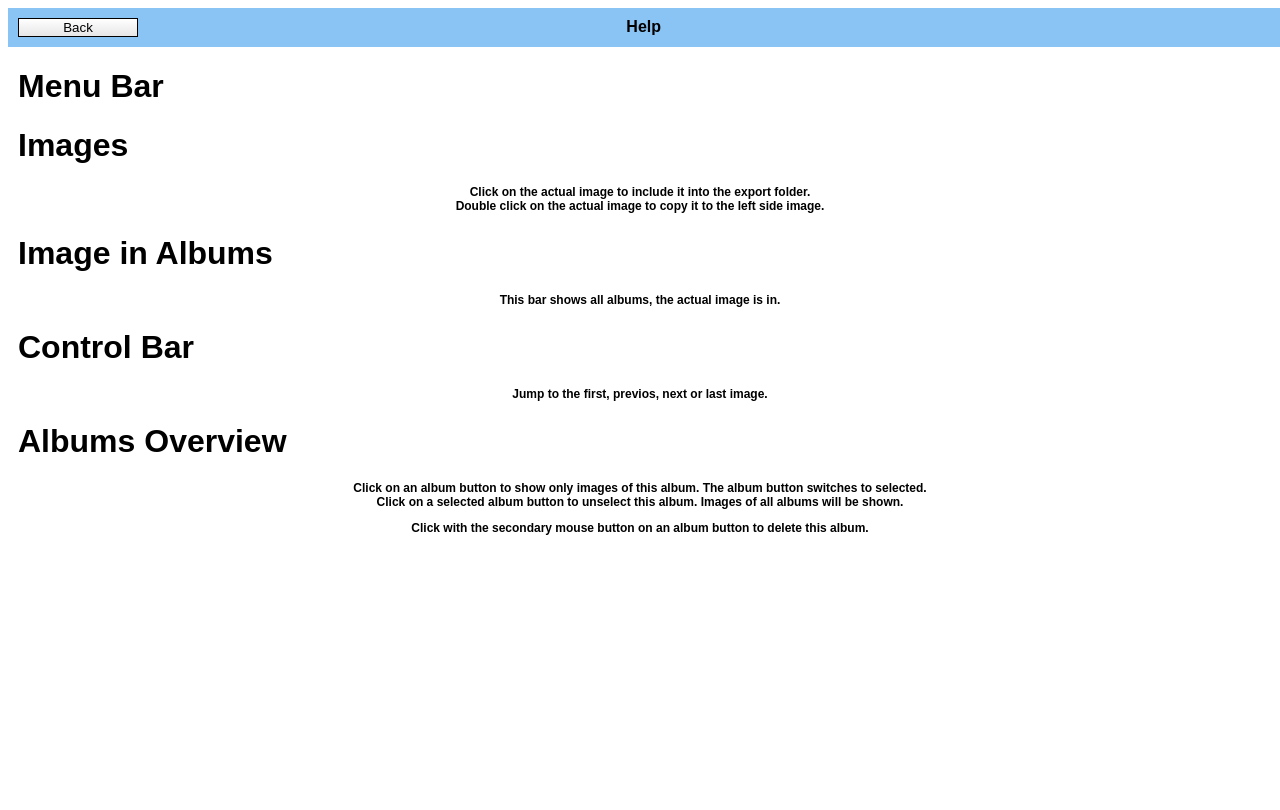
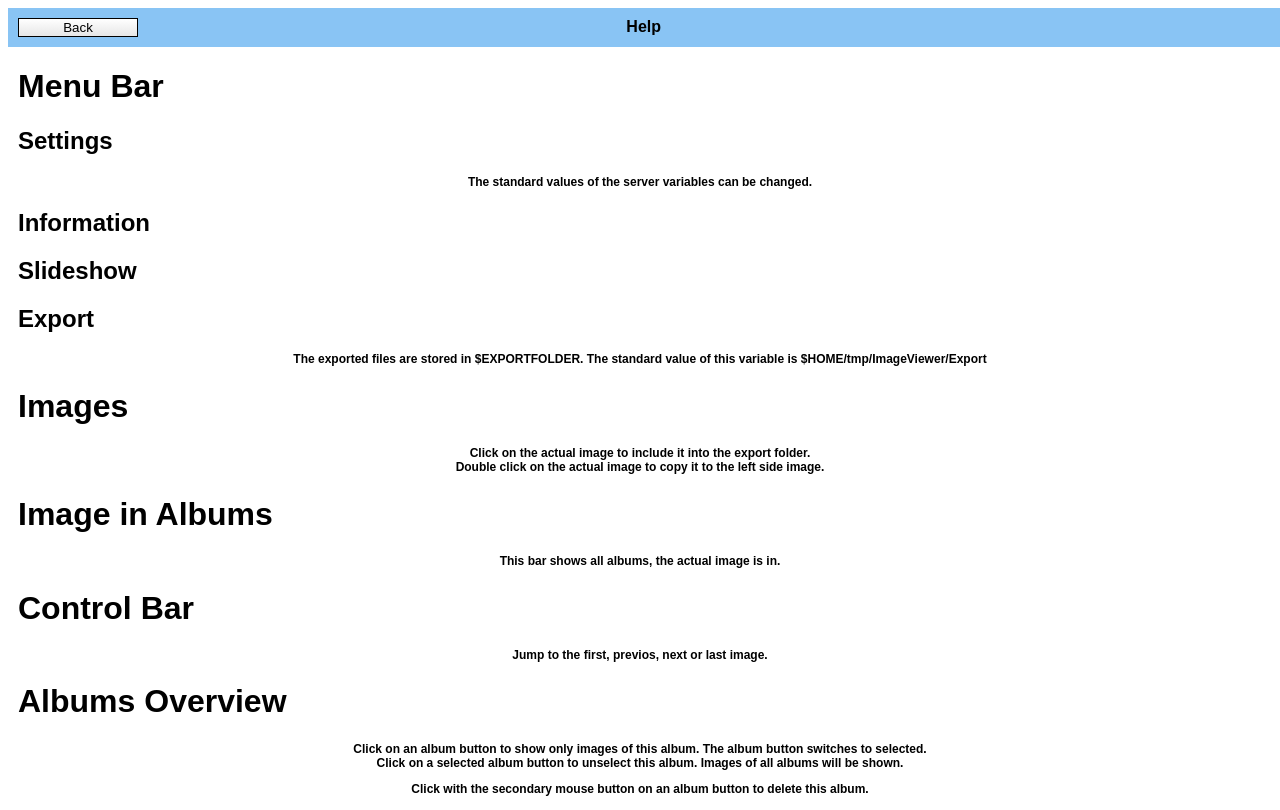
Before and after one commit to karstenkoeth/ImageViewer, a website: page src/helptext.html in a window 1280 px wide. Drawn offline with Linux system fonts and the light colour scheme.

Commit message:
Some comments added

```diff
--- a/src/helptext.html
+++ b/src/helptext.html
@@ -7,17 +7,18 @@
   // Versions
   //
   // 2020-11-04 0.01 kdk Small changes, now with correct height.
+  // 2021-02-24 0.02 kdk Menu Bar text added
 
   var PROG_NAME = "ImageViewer Help";
   var PROG_CLASS = "ImageViewer";
-  var PROG_VERSION = "0.01";
+  var PROG_VERSION = "0.02";
   var PROG_SUBVERSION = "01";
 
   // ///////////////////////////////////////////////////////////////////////////
   //
   // MIT license (MIT)
   //
-  // Copyright 2018 Karsten Köth
+  // Copyright 2018 - 2021 Karsten Köth
   //
   // Permission is hereby granted, free of charge, to any person obtaining a copy
   // of this software and associated documentation files (the "Software"), to deal
@@ -61,6 +62,17 @@
       <div class="IVdelimiter"></div>
       <div class="IVhelptext">
         <h1>Menu Bar</h1>
+          <h2>Settings</h2>
+          <p>
+            The standard values of the server variables can be changed.
+          </p>
+          <h2>Information</h2>
+          <h2>Slideshow</h2>
+          <h2>Export</h2>
+          <p>
+            The exported files are stored in $EXPORTFOLDER.
+            The standard value of this variable is $HOME/tmp/ImageViewer/Export
+          </p>
 
         <h1>Images</h1>
         <p>
```
Also changed, not shown: 1 other file.
